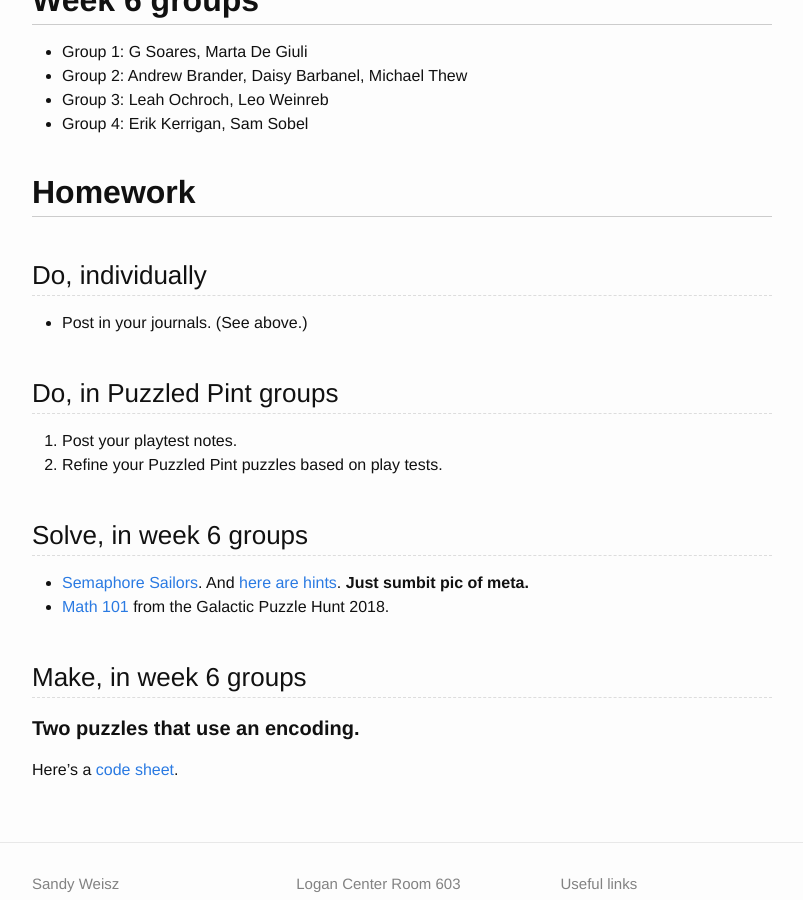
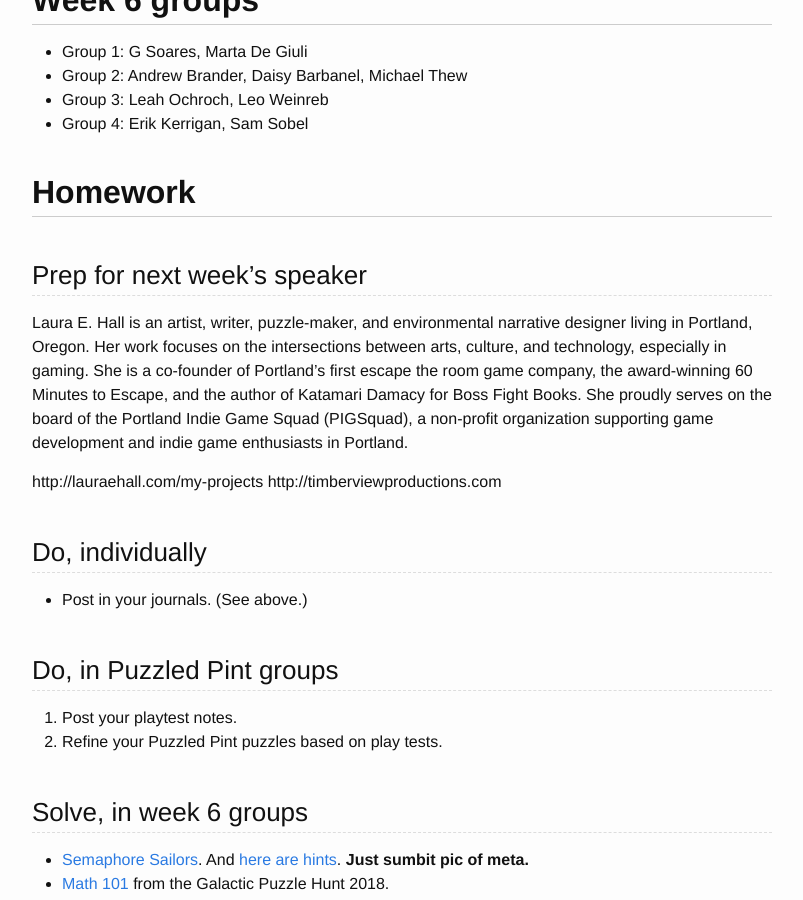
Before and after one commit to transmedia-puzzles/transmedia-puzzles.github.io, a Jekyll site: the page built from _posts/2018-05-02-6.md, in a window 1280 px wide and 900 px high, scrolled down 433 px. Shown: the whole window, without its empty margins (238-1041 px from the left). Built offline with Jekyll 4.4.1, drawn with Linux system fonts in a browser that asks for light colours.

Commit message:
Laura Hall

```diff
--- a/_posts/2018-05-02-6.md
+++ b/_posts/2018-05-02-6.md
@@ -22,6 +22,13 @@ Please put these at the *top of your journal doc*. Please don't create a new doc
 
 ## Homework
 
+### Prep for next week's speaker
+
+Laura E. Hall is an artist, writer, puzzle-maker, and environmental narrative designer living in Portland, Oregon. Her work focuses on the intersections between arts, culture, and technology, especially in gaming. She is a co-founder of Portland's first escape the room game company, the award-winning 60 Minutes to Escape, and the author of Katamari Damacy for Boss Fight Books. She proudly serves on the board of the Portland Indie Game Squad (PIGSquad), a non-profit organization supporting game development and indie game enthusiasts in Portland.
+
+http://lauraehall.com/my-projects
+http://timberviewproductions.com
+
 ### Do, individually
 
 * Post in your journals. (See above.)
```
